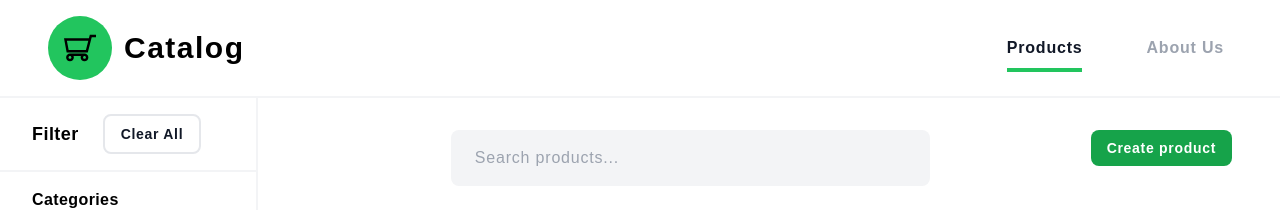
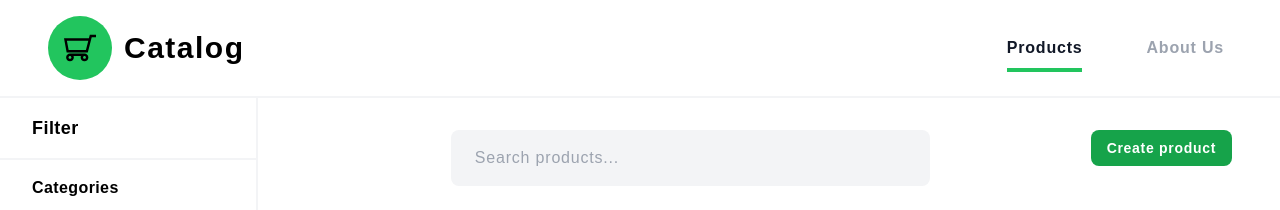
Before and after one commit to marincicp/catalog-shop-react, a React (Vite) app: page / in a window 1280 px wide. Shown: the top 210 px of the page. Built offline with nearby package versions, Linux system fonts and the light colour scheme; no server answers.

Commit message:
show clear all filters btn conditionaly

```diff
--- a/src/components/FilterCard.jsx
+++ b/src/components/FilterCard.jsx
@@ -1,3 +1,4 @@
+import { useLocation } from "react-router-dom";
 import Button from "./Button";
 
 function FilterCard({
@@ -12,7 +13,9 @@ function FilterCard({
     medium: " text-md",
     large: " text-lg",
   };
+  const location = useLocation();
 
+  const hasQueryParams = location.search.length > 0;
   return (
     <div className="flex justify-center items-start flex-col px-8 py-4 border-b-2 border-b-gray-100">
       <div className="flex items-center">
@@ -20,7 +23,7 @@ function FilterCard({
           {title}
         </p>
 
-        {showButton && (
+        {showButton && hasQueryParams && (
           <Button onClick={onClick} className="ml-6">
             Clear All
           </Button>
```
